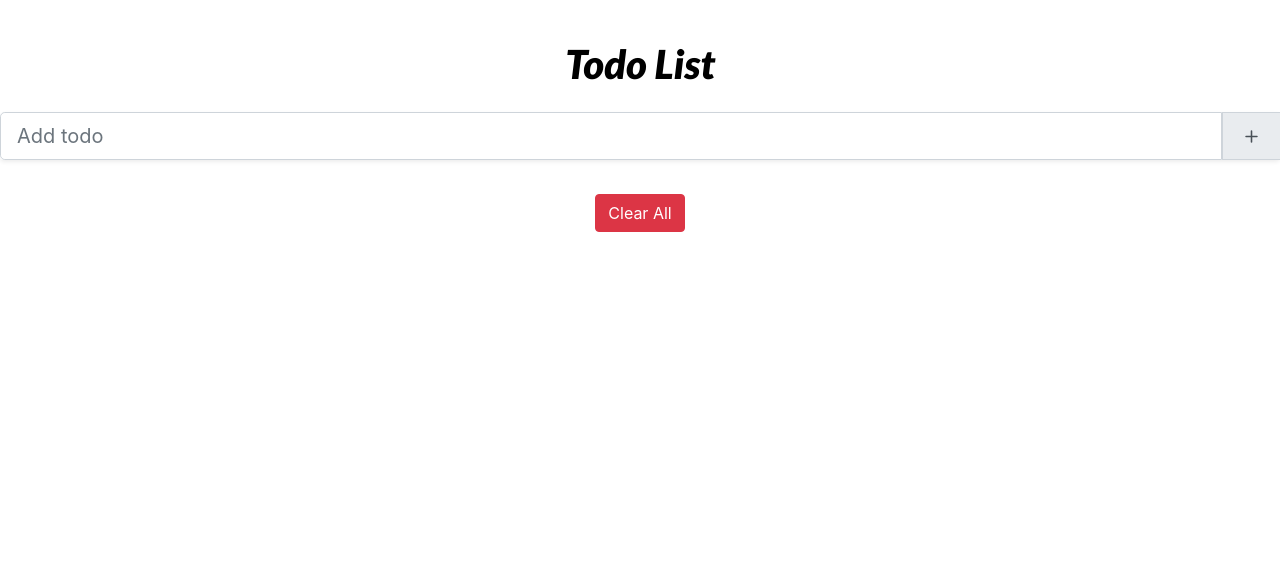
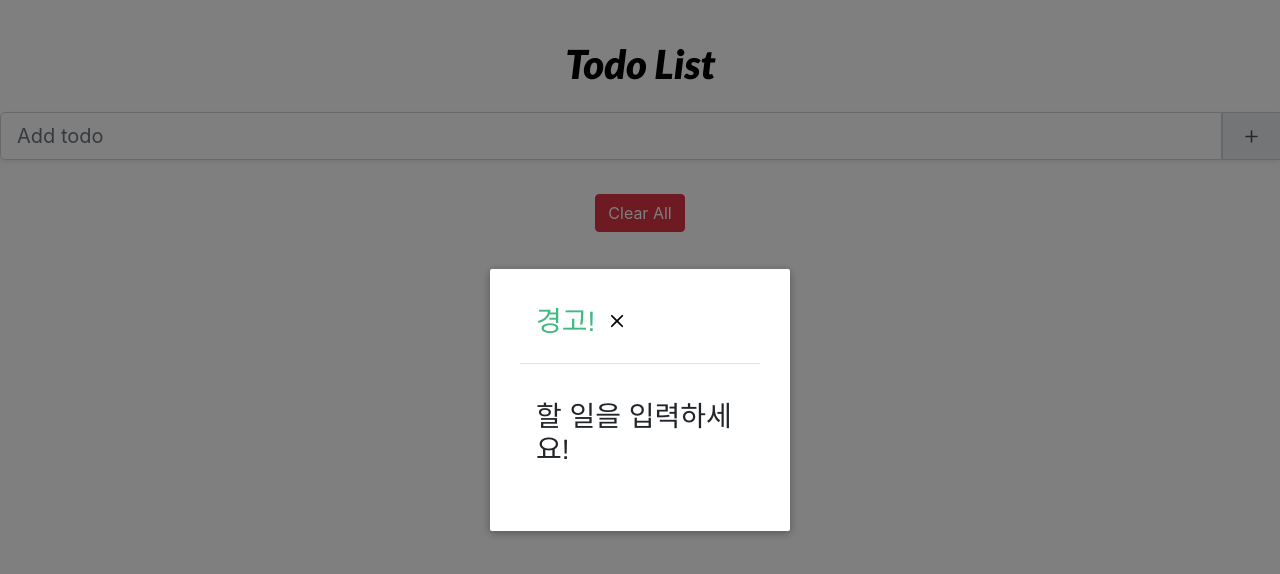
Before and after one commit to reemrev21/TodoList, a Vue app in the folder todo/: page / in a window 1280 px wide. Both pictures are taken after a click on the element 1251 px from the left and 136 px from the top of the page. Shown: the top 574 px of the page. Built offline with nearby package versions, Linux system fonts and the light colour scheme.

Commit message:
ux 개선

```diff
--- a/todo/src/App.vue
+++ b/todo/src/App.vue
@@ -20,6 +20,12 @@ export default {
     TodoInput,
     TodoList,
     TodoFooter
+  },
+
+  data() {
+    return {
+      todoItems: []
+    }
   },
 
   methods: {
@@ -48,12 +54,6 @@ export default {
       localStorage.clear();
       // 배열을 비워주어야 화면에 갱신된다.
       this.todoItems = [];
-    }
-  },
-
-  data() {
-    return {
-      todoItems: []
     }
   },
 
--- a/todo/src/components/TodoFooter.vue
+++ b/todo/src/components/TodoFooter.vue
@@ -3,10 +3,6 @@
     <b-button variant="danger" v-on:click="clearTodo">
       Clear All
     </b-button>
-
-    <!-- <span class="clearAllBtn" v-on:click="clearTodo">
-      Clear all
-    </span> -->
   </div>
 </template>
 
--- a/todo/src/components/TodoInput.vue
+++ b/todo/src/components/TodoInput.vue
@@ -1,22 +1,42 @@
 <template>
   <div class="top shawdow">
-     <b-input-group size="lg" class="shadow-sm mb-1 bg-white rounded">
+    <b-input-group size="lg" class="shadow-sm mb-1 bg-white rounded">
+      <!-- item 추가 input box -->
       <b-form-input type="text" placeholder="Add todo"
         v-model="newTodoItem" v-on:keyup.enter="addTodo">
       </b-form-input>
+      <!-- item 추가 button -->
       <b-input-group-prepend class="addContainer" is-text v-on:click="addTodo">
         <b-icon icon="plus"></b-icon>
       </b-input-group-prepend>
     </b-input-group>
+
+    <!-- Modal -->
+    <Modal v-if="showModal" @close="showModal = false">
+      <h3 slot="header">
+        경고!
+        <b-icon icon="x" class="closeModalBtn" @click="showModal = false">
+          닫기
+        </b-icon>
+      </h3>
+      <h3 slot="body"> 할 일을 입력하세요! </h3>
+    </Modal>
   </div>
 </template>
 
 <script>
+import Modal from './common/Modal'
+
 export default {
   data: function() {
     return {
-      newTodoItem: ""
+      newTodoItem: "",
+      showModal: false
     }
+  },
+
+  components: {
+    Modal: Modal
   },
 
   methods: {
@@ -24,6 +44,10 @@ export default {
       if(this.newTodoItem !== '') {
         this.$emit('addTodoItem', this.newTodoItem)
         this.clearInput();
+      }
+      else {
+        // this.showModal = true;
+        this.showModal = !this.showModal;
       }
     },
 
@@ -70,4 +94,8 @@ export default {
   .top{
     margin-bottom: 10px;
   }
+
+  .closeModalBtn{
+    color : #000;
+  }
 </style>
--- /dev/null
+++ b/todo/src/components/common/Modal.vue
@@ -0,0 +1,94 @@
+<template>
+  <transition name="modal">
+    <div class="modal-mask">
+      <div class="modal-wrapper">
+        <div class="modal-container">
+
+          <div class="modal-header">
+            <slot name="header">
+              default header
+            </slot>
+          </div>
+
+          <div class="modal-body">
+            <slot name="body">
+              default body
+            </slot>
+          </div>
+        </div>
+      </div>
+    </div>
+  </transition>
+</template>
+
+<script>
+export default {
+
+}
+</script>
+
+<style>
+  .modal-mask {
+    position: fixed;
+    z-index: 9998;
+    top: 0;
+    left: 0;
+    width: 100%;
+    height: 100%;
+    background-color: rgba(0, 0, 0, .5);
+    display: table;
+    transition: opacity .3s ease;
+  }
+
+  .modal-wrapper {
+    display: table-cell;
+    vertical-align: middle;
+  }
+
+  .modal-container {
+    width: 300px;
+    margin: 0px auto;
+    padding: 20px 30px;
+    background-color: #fff;
+    border-radius: 2px;
+    box-shadow: 0 2px 8px rgba(0, 0, 0, .33);
+    transition: all .3s ease;
+    font-family: Helvetica, Arial, sans-serif;
+  }
+
+  .modal-header h3 {
+    margin-top: 0;
+    color: #42b983;
+  }
+
+  .modal-body {
+    margin: 20px 0;
+  }
+
+  .modal-default-button {
+    float: right;
+  }
+
+  /*
+  * The following styles are auto-applied to elements with
+  * transition="modal" when their visibility is toggled
+  * by Vue.js.
+  *
+  * You can easily play with the modal transition by editing
+  * these styles.
+  */
+
+  .modal-enter {
+    opacity: 0;
+  }
+
+  .modal-leave-active {
+    opacity: 0;
+  }
+
+  .modal-enter .modal-container,
+  .modal-leave-active .modal-container {
+    -webkit-transform: scale(1.1);
+    transform: scale(1.1);
+  }
+</style>
```
